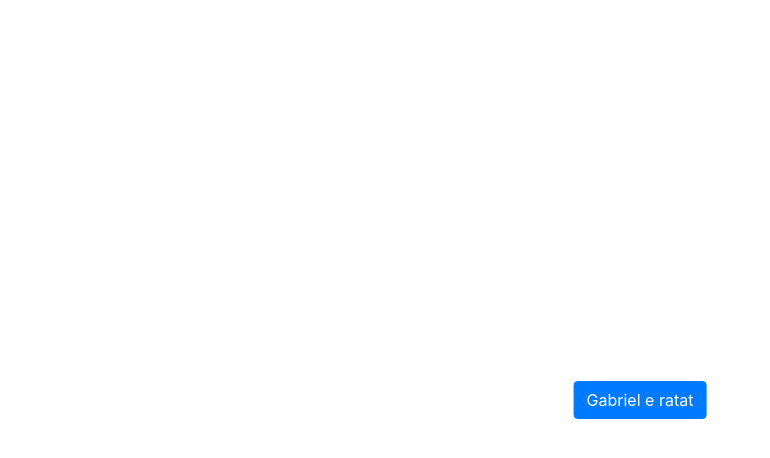
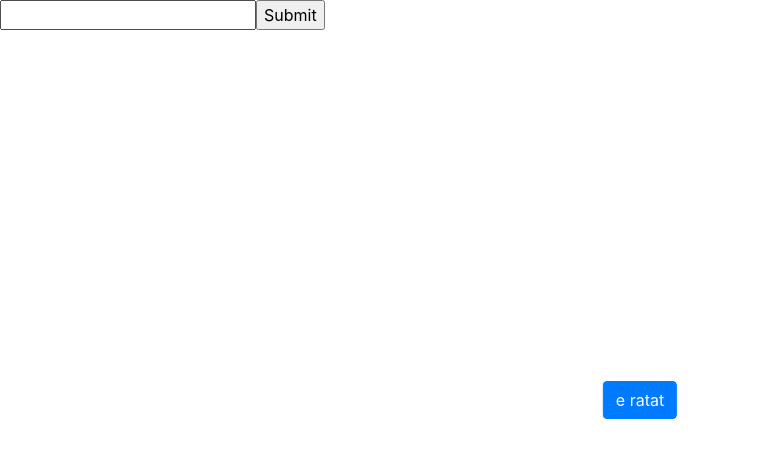
Before and after one commit to mogosbogdan/input-field-button, a React (Create React App) app: page / in a window 1280 px wide. Shown: the top 458 px of the page, without its empty margins (0-770 px from the left). Built offline with nearby package versions, Linux system fonts and the light colour scheme.

Commit message:
added input field

```diff
--- a/src/App.js
+++ b/src/App.js
@@ -1,17 +1,31 @@
 import { useState } from "react";
-import './App.css';
+import "./App.css";
 
 function App() {
   const [active, setActive] = useState(false);
   const handleClick = () => {
     setActive(!active);
   };
+
+  const [fName = "Gabriel", setfName] = useState("");
+
   return (
+    <>
+      <form>
+        <label>
+          <input
+            type="text"
+            value={fName}
+            onChange={(e) => setfName(e.target.value)}
+          />
+          <input type="submit" />
+        </label>
+      </form>
       <div className="App">
         <div onClick={handleClick}>
           {!active ? (
-          <button type="button" className="btn btn-primary">
-            Gabriel e ratat
+            <button id="bootBtn" type="button" className="btn btn-primary">
+              {fName} e ratat
             </button>
           ) : (
             <button type="button" className="btn btn-danger">
@@ -20,6 +34,7 @@ function App() {
           )}
         </div>
       </div>
+    </>
   );
 }
 
```
Lines whose indentation alone changed are shown as unchanged.
